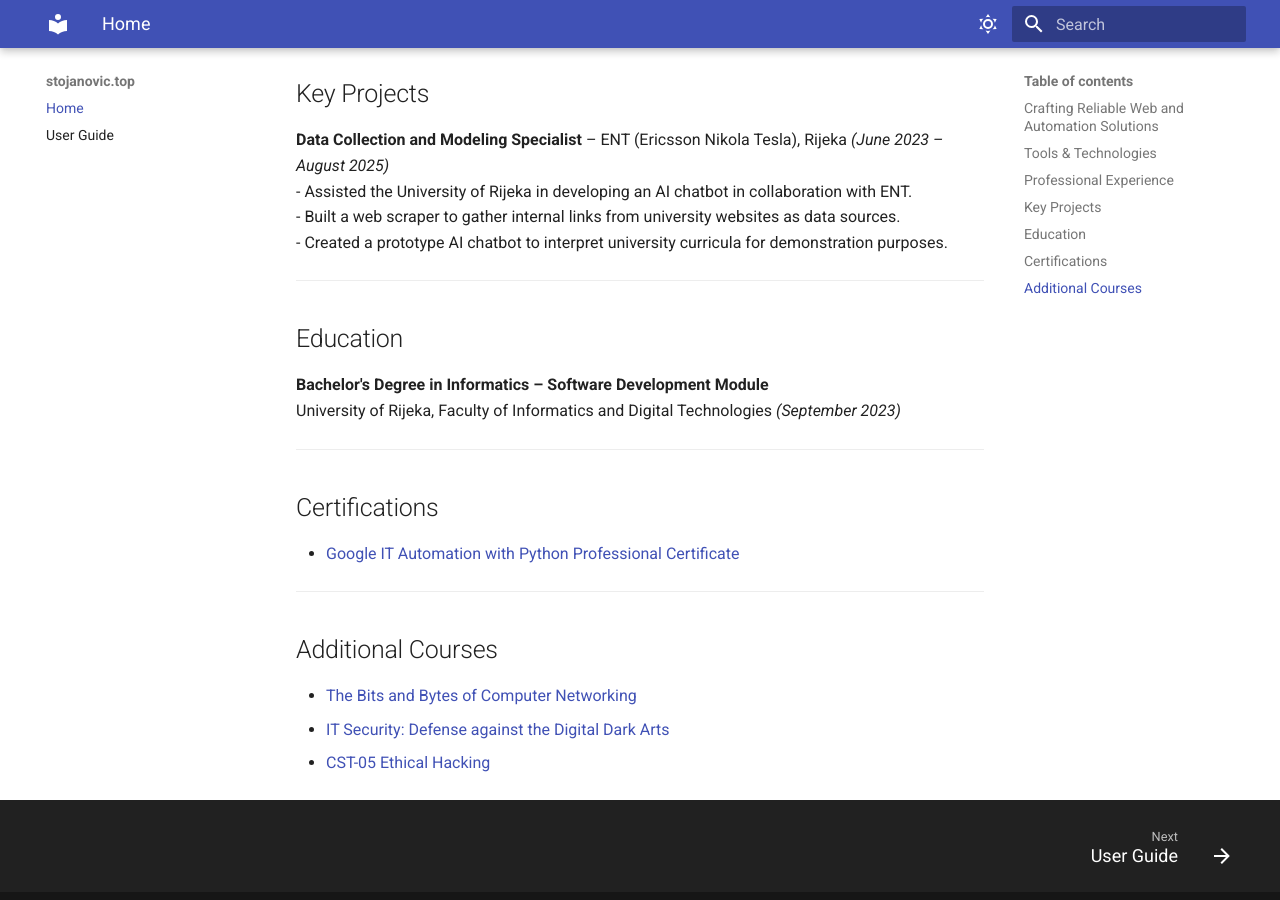
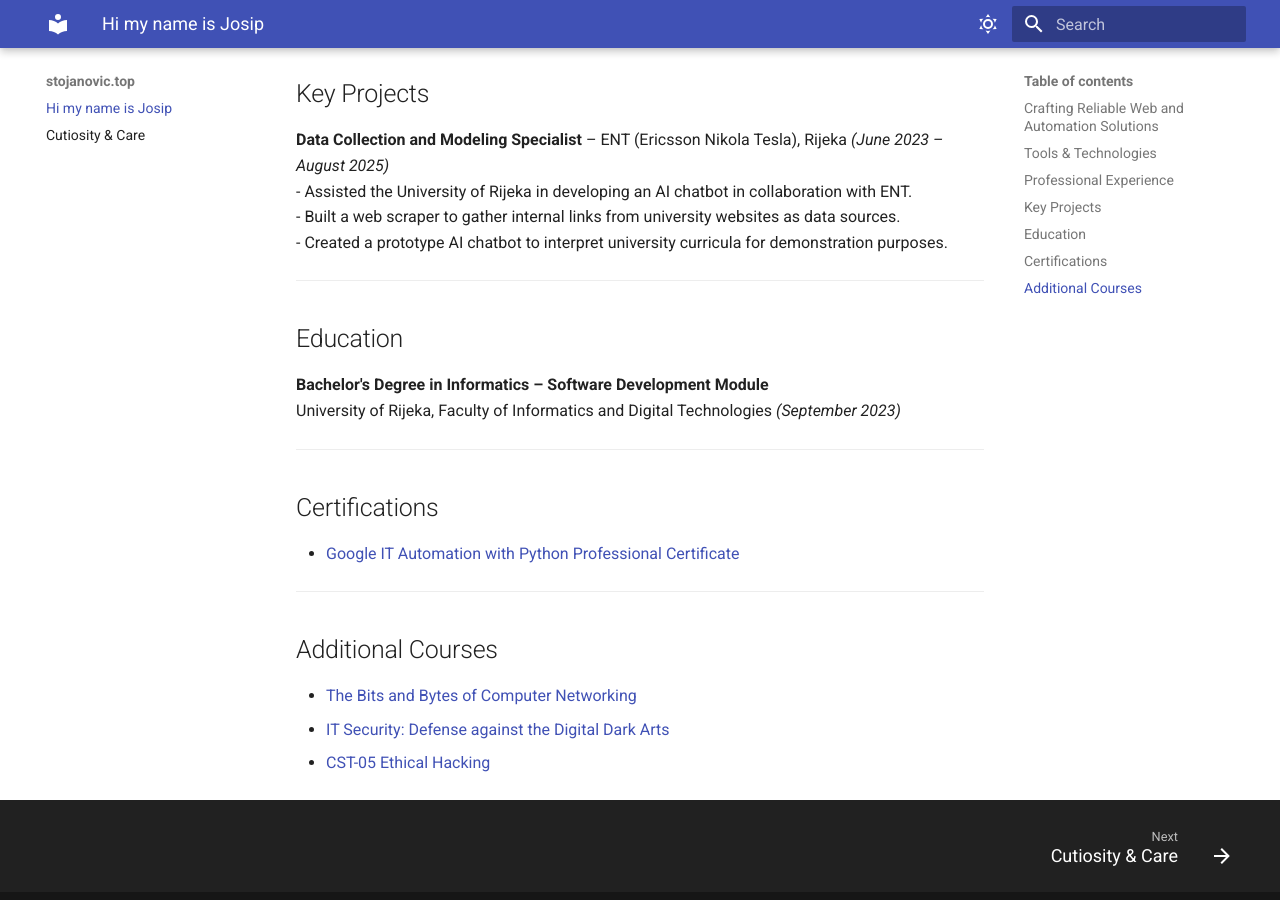
Before and after one commit to ratsstuben-germering/stojanovic.top, an MkDocs documentation site: the page built from material_for_markdown/STATIC/docs/index.md, in a window 1280 px wide and 900 px high, scrolled down 1240 px. Built offline with MkDocs 1.6.1 and Material for MkDocs 9.7.7, drawn with Linux system fonts in a browser that asks for light colours.

Commit message:
j 6.17.2-arch1-1 Fri Oct 17 12:25:49 AM CEST 2025

```diff
--- a/material_for_markdown/STATIC/mkdocs.yml
+++ b/material_for_markdown/STATIC/mkdocs.yml
@@ -22,5 +22,5 @@ theme:
         icon: material/theme-light-dark
         name: Auto
 nav:
-  - Home: index.md
-  - User Guide: user-guide.md
+  - Hi my name is Josip: index.md
+  - Cutiosity & Care: user-guide.md
```
